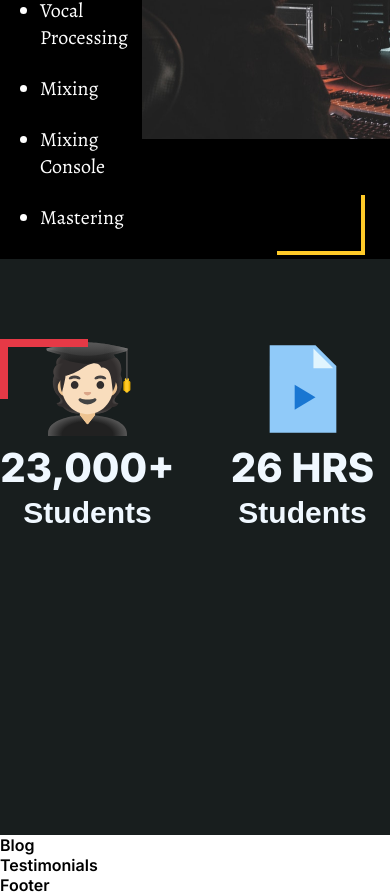
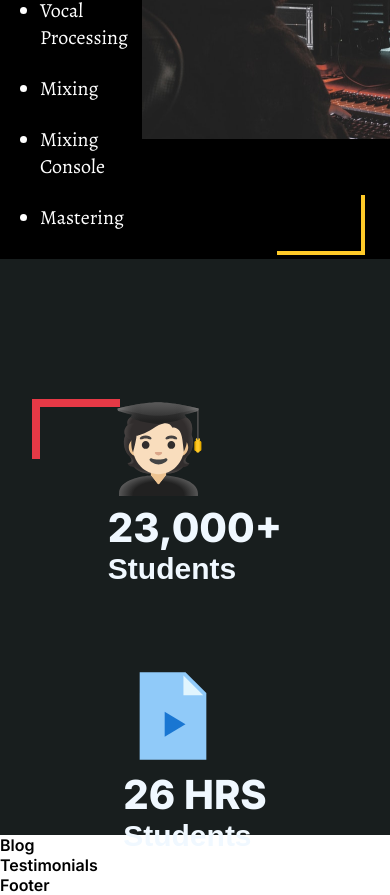
Before and after one commit to lahiruyasas7/Course-Responsive-App, a React (Vite) app: page / in a window 390 px wide. Shown: the part 1161-2056 px from the top of the page. Built offline with nearby package versions, Linux system fonts and the light colour scheme.

Commit message:
added smart 4n version

```diff
--- a/src/components/Info/Info.css
+++ b/src/components/Info/Info.css
@@ -3,16 +3,17 @@
     justify-content: center;
     align-items: center;
     width: 100%;
-    gap: 40px;
+    gap: 4px;
+    margin-top: 60px;
 }
 
-#info .info-container {
+/* #info .info-container {
     display: flex;
     flex-direction: column;
     align-items: center;
     width: 100%;
     gap: 4px;
-}
+} */
 
 #info .info-container .amount {
     font-weight: 800;
@@ -36,3 +37,28 @@
     top: 0;
     left: 0;
 }
+
+/* Smartphone version */
+
+@media (max-width: 720px) {
+    #info .content-container {
+        flex-direction: column;
+        gap: 80px;
+    }
+
+    #info .content-container img {
+        height: 100px;
+    }
+
+    #info .info-content .amount {
+        font-size: 32px;
+    }
+
+    #info .info-content .type {
+        font-size: 24px;
+    }
+
+    #info .bg-element-2 {
+        left: 32px;
+    }
+}
```
